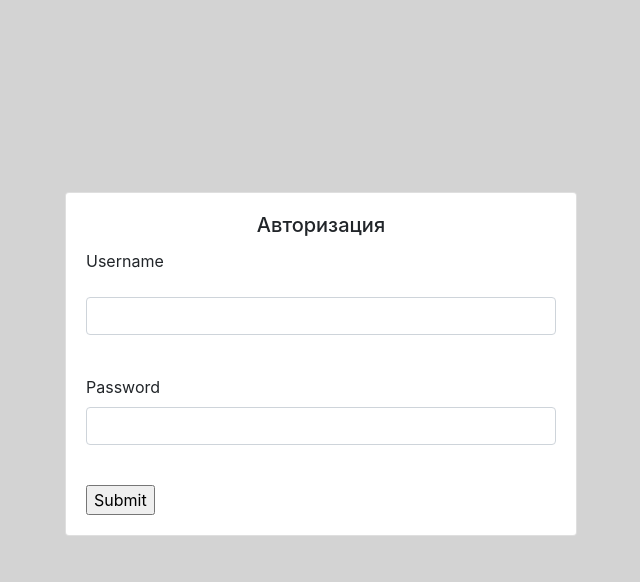
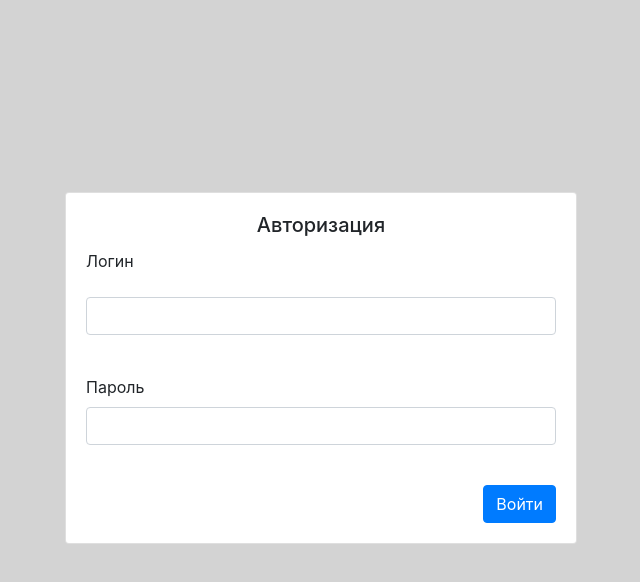
Before and after one commit to AndreiLevitan/recipes, a Flask app: template Recipes/templates/login.html in a window 1280 px wide. Shown: the top 582 px of the page, without its empty margins (319-959 px from the left). Run offline with Flask 2, Linux system fonts and the light colour scheme; the template is opened without the code that fills it: values that come from a table or form of the project are taken from there, others are empty; tables that the repository leaves empty hold one stand-in row (values such as "Sample post"); form fields are guessed from the names that the template uses; some libraries are stand-ins or nearby versions.

Commit message:
Создание блока авторизации

```diff
--- a/Recipes/server.py
+++ b/Recipes/server.py
@@ -2,12 +2,14 @@ from flask_restful import reqparse, abort, Api, Resource
 from flask_wtf import FlaskForm
 from wtforms import StringField, PasswordField, SubmitField
 from wtforms.validators import DataRequired
-from flask import Flask, render_template, make_response
+from flask import Flask, render_template, make_response, session, redirect
 import sqlite3
 import flask_reqparse
 
+
 app = Flask(__name__)
 api = Api(app)
+app.secret_key = "super secret key"
 
 
 class DB:
@@ -31,16 +33,17 @@ class UsersModel:
         cursor.execute('''CREATE TABLE IF NOT EXISTS users
                             (id INTEGER PRIMARY KEY AUTOINCREMENT,
                              user_name VARCHAR(50),
-                             password_hash VARCHAR(128)
+                             password_hash VARCHAR(128),
+                             administrator INTEGER
                              )''')
         cursor.close()
         self.connection.commit()
 
-    def insert(self, user_name, password_hash):
+    def insert(self, user_name, password_hash, administrator):
         cursor = self.connection.cursor()
         cursor.execute('''INSERT INTO users
-                          (user_name, password_hash)
-                          VALUES (?,?)''', (user_name, password_hash))
+                          (user_name, password_hash, administrator)
+                          VALUES (?,?,?)''', (user_name, password_hash, str(administrator)))
         cursor.close()
         self.connection.commit()
 
@@ -61,7 +64,25 @@ class UsersModel:
         cursor.execute("SELECT * FROM users WHERE user_name = ? AND password_hash = ?",
                        (user_name, password_hash))
         row = cursor.fetchone()
-        return (True, row[0]) if row else (False,)
+        return (True, row[0], row[3]) if row else (False,)
+
+    def is_unique(self, user_name):
+        cursor = self.connection.cursor()
+        cursor.execute("SELECT * FROM users WHERE user_name = ?",
+                       (user_name,))
+        row = cursor.fetchone()
+        return False if row else True
+
+    def set_administrator(self, user_id, value):
+        cursor = self.connection.cursor()
+        cursor.execute("UPDATE users SET administrator = ? WHERE id = ?",
+                       (str(value), str(user_id)))
+
+    def clean(self):
+        cursor = self.connection.cursor()
+        cursor.execute("DELETE FROM users")
+        cursor.close()
+        self.connection.commit()
 
 
 class RecipesModel:
@@ -127,11 +148,34 @@ class RecipesList(Resource):
         return make_response(render_template('recipes.html', recipes=recipes), 200, headers)
 
 
+class LoginForm(FlaskForm):
+    username = StringField('Логин', validators=[DataRequired()])
+    password = PasswordField('Пароль', validators=[DataRequired()])
+    submit = SubmitField('Войти')
+
+
 class Login(Resource):
+    def __init__(self):
+        self.form = LoginForm()
+
     def get(self):
         headers = {'Content-Type': 'text/html'}
+        return make_response(render_template('login.html', form=self.form), 200, headers)
 
-        return make_response(render_template('login.html'), 200, headers)
+    def post(self):
+        headers = {'Content-Type': 'text/html'}
+        users = UsersModel(db.get_connection())
+        if self.form.validate_on_submit() and users.exists(self.form.username.data, self.form.password.data):
+            exists = users.exists(self.form.username.data, self.form.password.data)
+            login = self.form.username.data
+            if exists[0]:
+                session['username'] = login
+                session['user_id'] = exists[1]
+                session['administrator'] = exists[2]
+                return redirect('/recipes')
+        return make_response(render_template('login.html', form=self.form, uncorrect=1), 200, headers)
+
+
 
 def abort_if_recipe_not_found(recipe_id):
     if not RecipesModel(db.get_connection()).get(recipe_id):
@@ -139,6 +183,7 @@ def abort_if_recipe_not_found(recipe_id):
 
 
 api.add_resource(RecipesList, '/recipes', '/')
+api.add_resource(Login, '/login')
 
 if __name__ == '__main__':
     db = DB()
--- a/Recipes/templates/login.html
+++ b/Recipes/templates/login.html
@@ -7,6 +7,11 @@
     <div class="card-body">
         <h5 class="card-title" style="text-align:center">Авторизация</h5>
         <form action="" method="post" novalidate>
+            {% if uncorrect %}
+            <div class="alert alert-danger" role="alert">
+                Неправильный логи и/или пароль
+            </div>
+            {% endif %}
             {{ form.hidden_tag() }}
             <p class="card-text">
                 {{ form.username.label(for="username") }}<br>
@@ -20,15 +25,16 @@
             {% endfor %}
             </p>
             <p class="card-text">
-            {{ form.password.label }}<br>
-            {{ form.password(class_='form-control') }}<br>
+                {{ form.password.label(for="password") }}<br>
+                {{ form.password(class_='form-control', id="password") }}<br>
                 {% for error in form.password.errors %}
             <div class="alert alert-danger" role="alert">
                 {{ error }}
             </div>
             {% endfor %}
             </p>
-        <p class="card-text">{{ form.submit() }}</p>
+            <p class="card-text">{{ form.submit(class_="btn btn-primary", style="float: right")
+                }}</p>
         </form>
     </div>
 </div>
```
Lines whose indentation alone changed are shown as unchanged.
